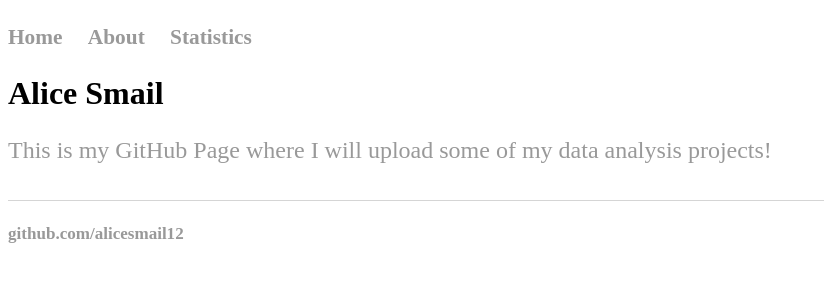
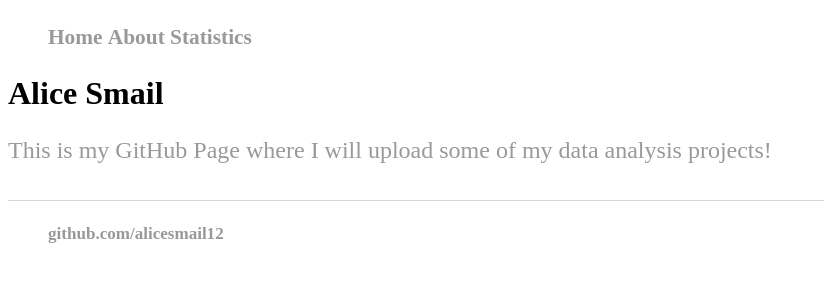
Before and after one commit to alicesmail12/alicesmail12.github.io, a Jekyll site: the page built from index.html, in a window 1280 px wide. Shown: the top 300 px of the page, without its empty margins (0-824 px from the left). Built offline with Jekyll 4.4.1, drawn with Linux system fonts in a browser that asks for light colours; some web fonts are replaced.

Commit message:
Update main.css

```diff
--- a/css/main.css
+++ b/css/main.css
@@ -24,13 +24,11 @@ title {
 
 nav ul, footer ul {
     font-family: 'Radio Canada Big';
-    padding: 0px;
     list-style: none;
     font-weight: bold;
 }
 nav ul li, footer ul li {
     display: inline;
-    margin-right: 20px;
 }
 a {
     text-decoration: none;
```
